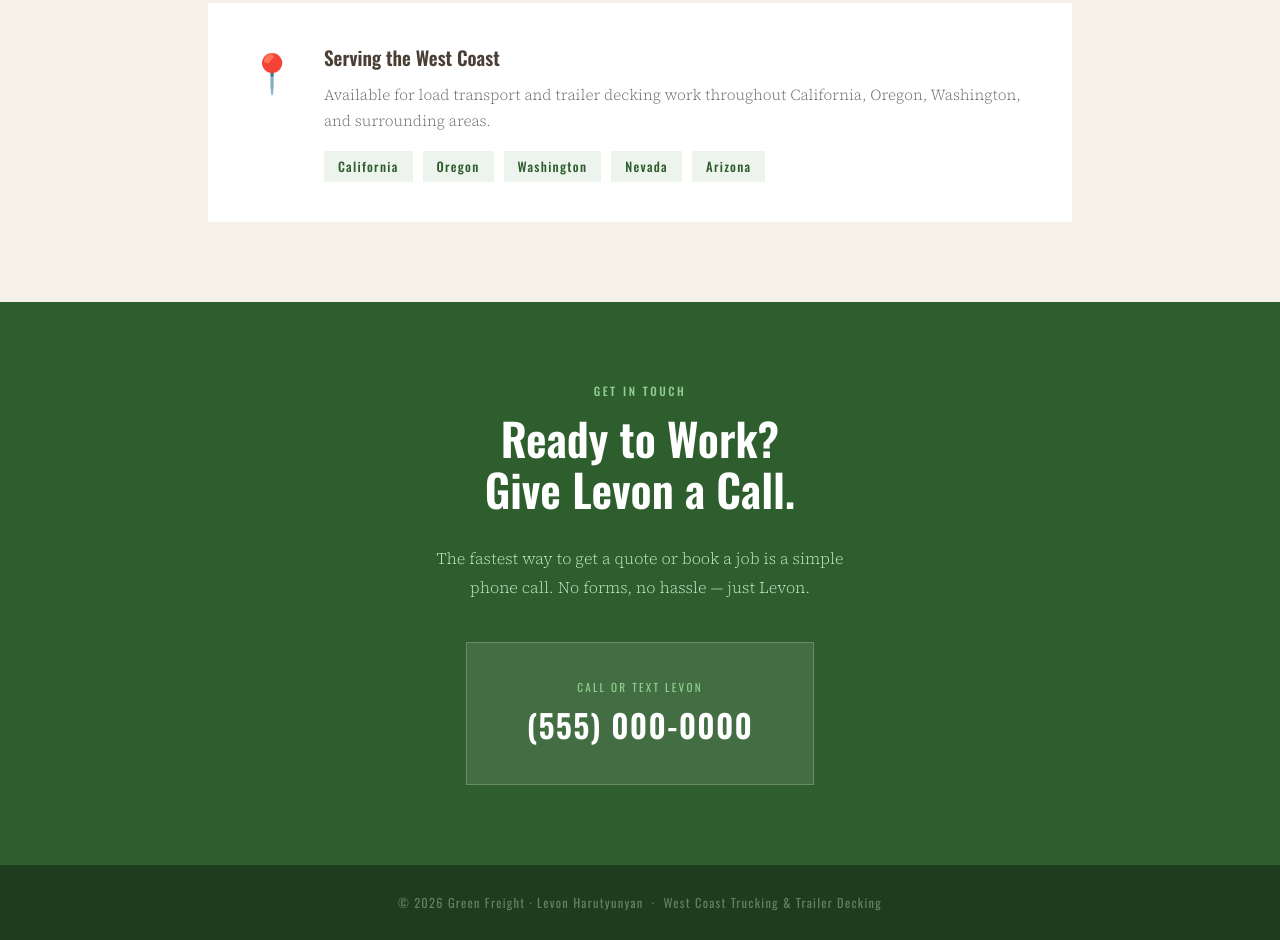
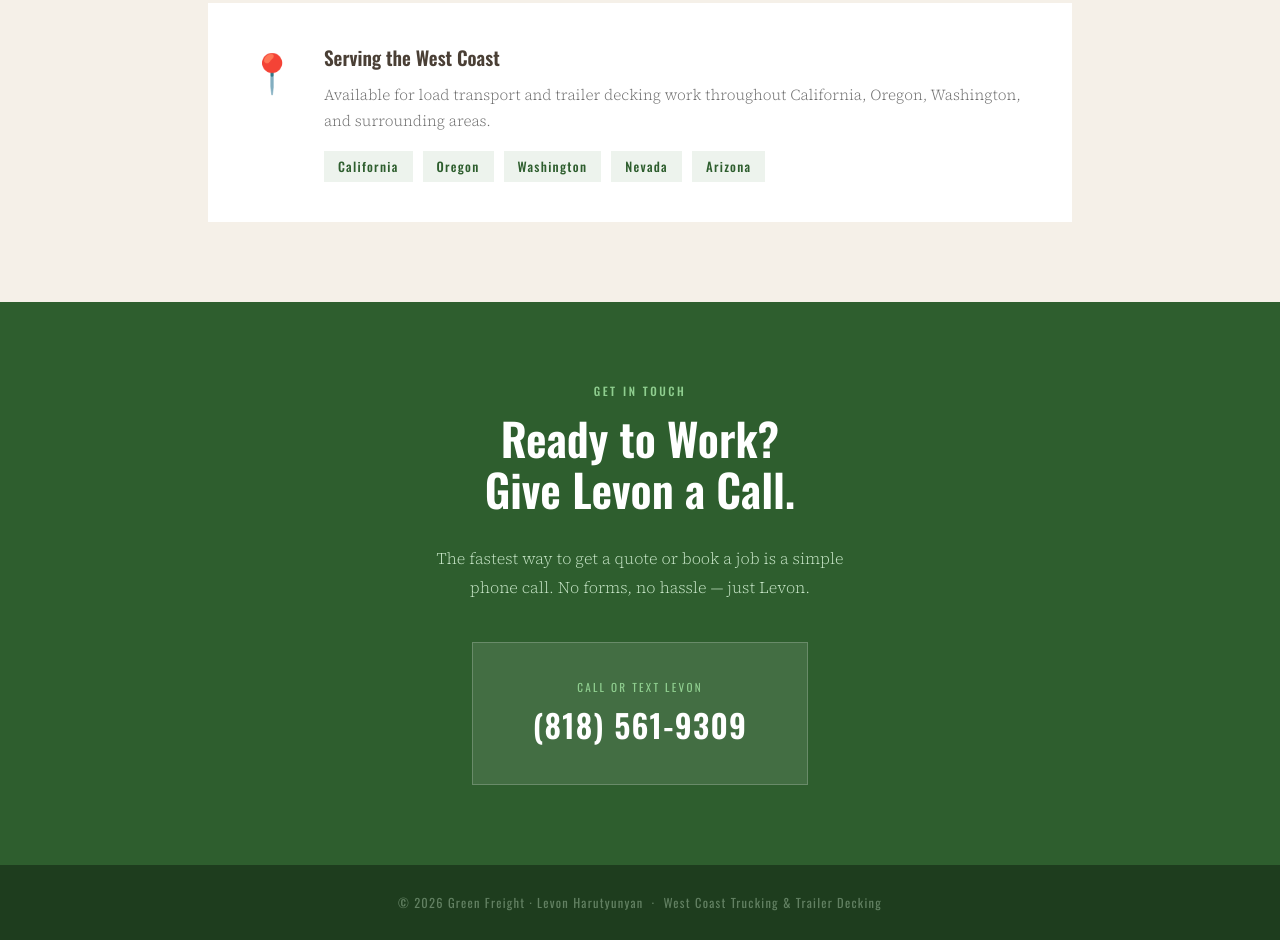
Before and after one commit to hrachgit27/Green-Freight-Project, a plain HTML site: page index.html in a window 1280 px wide. Shown: the part 2998-3938 px from the top of the page. Drawn offline with nearby package versions, Linux system fonts and the light colour scheme.

Commit message:
Update contact number in index.html

```diff
--- a/index.html
+++ b/index.html
@@ -520,7 +520,7 @@
     <p>The fastest way to get a quote or book a job is a simple phone call. No forms, no hassle — just Levon.</p>
     <div class="contact-card">
       <span class="c-label">Call or Text Levon</span>
-      <a href="tel:5550000000">(555) 000-0000</a>
+      <a href="tel:8185619309">(818) 561-9309</a>
     </div>
   </div>
 </div>
```
